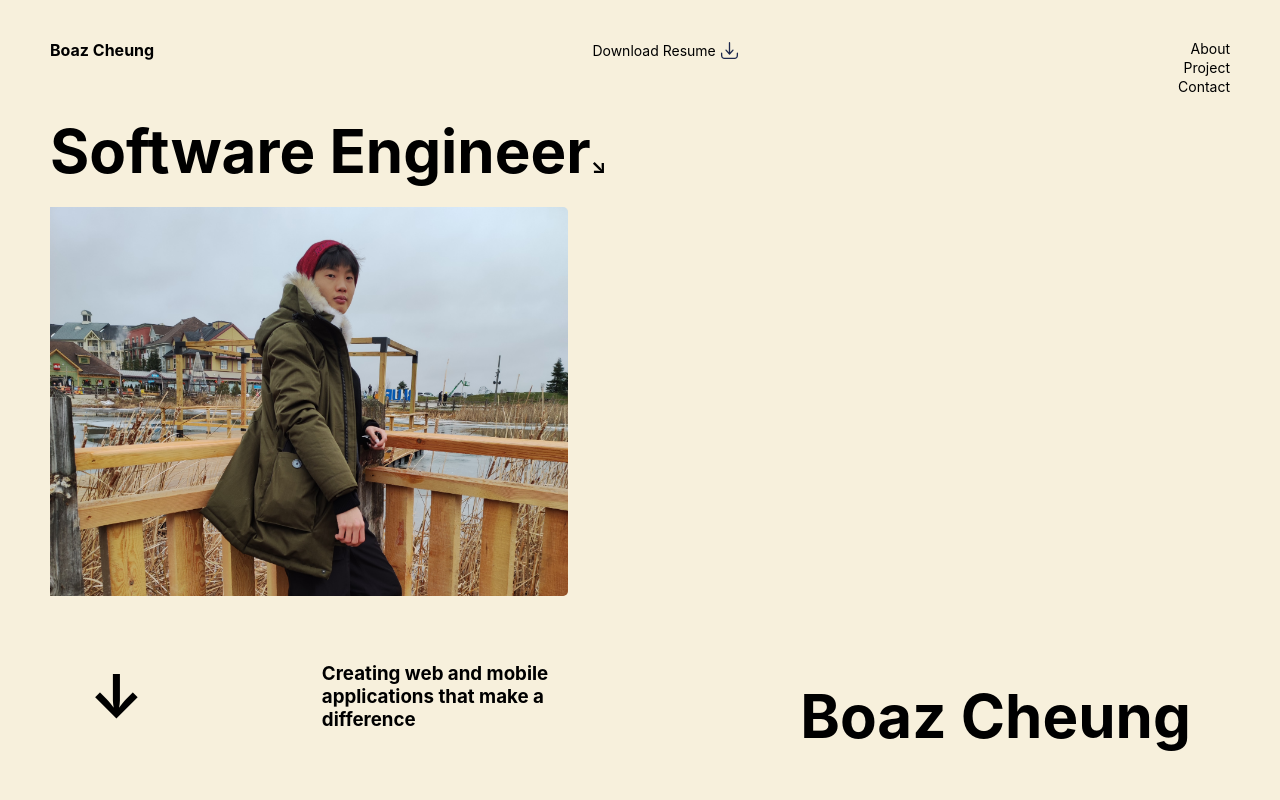
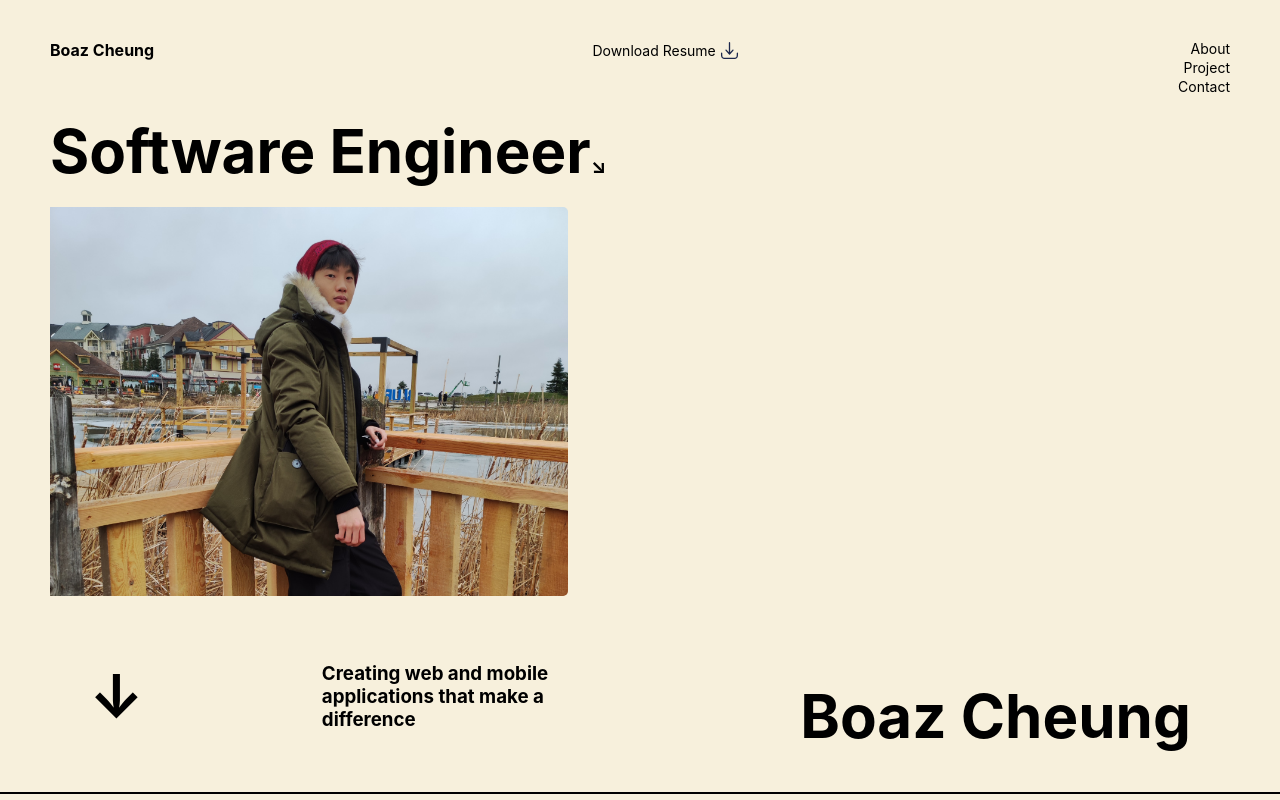
Before and after one commit to rethegreat/cur_portfolio, a React (Create React App) app: page / in a window 1280 px wide. Shown: the top 800 px of the page. Built offline with nearby package versions, Linux system fonts and the light colour scheme.

Commit message:
addded seperator line

```diff
--- a/src/components/Title/Title.css
+++ b/src/components/Title/Title.css
@@ -102,3 +102,9 @@
 .bottomRightArrow {
     font-size: 20px;
 }
+
+.seperator {
+    background-color: black;
+    width: 100%;
+    height: 2px;
+}
--- a/src/components/Title/Title.js
+++ b/src/components/Title/Title.js
@@ -51,6 +51,7 @@ export default function Title(props) {
         </h3>
         <h3 className="name">Boaz Cheung</h3>
       </div>
+      <div className="seperator"></div>
     </div>
   );
 }
```
Also changed, not shown: 1 other file (tests, documents, lock files or other folders).
